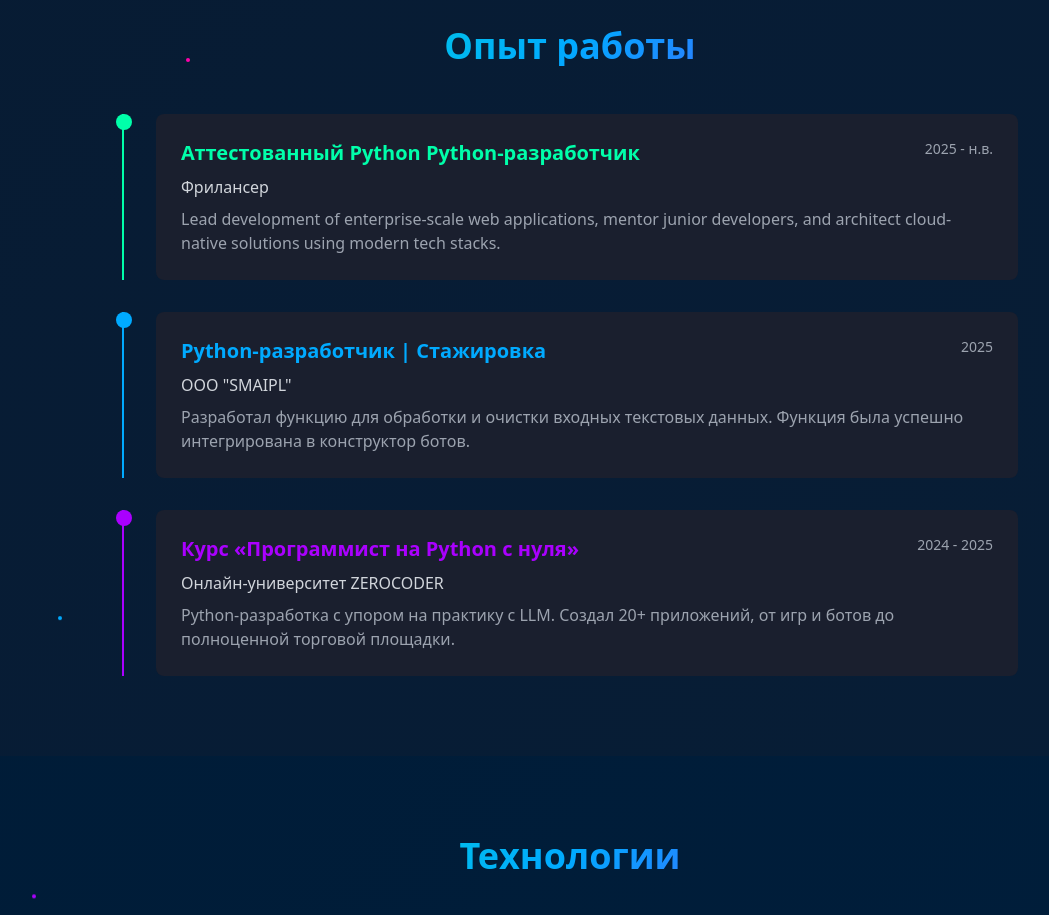
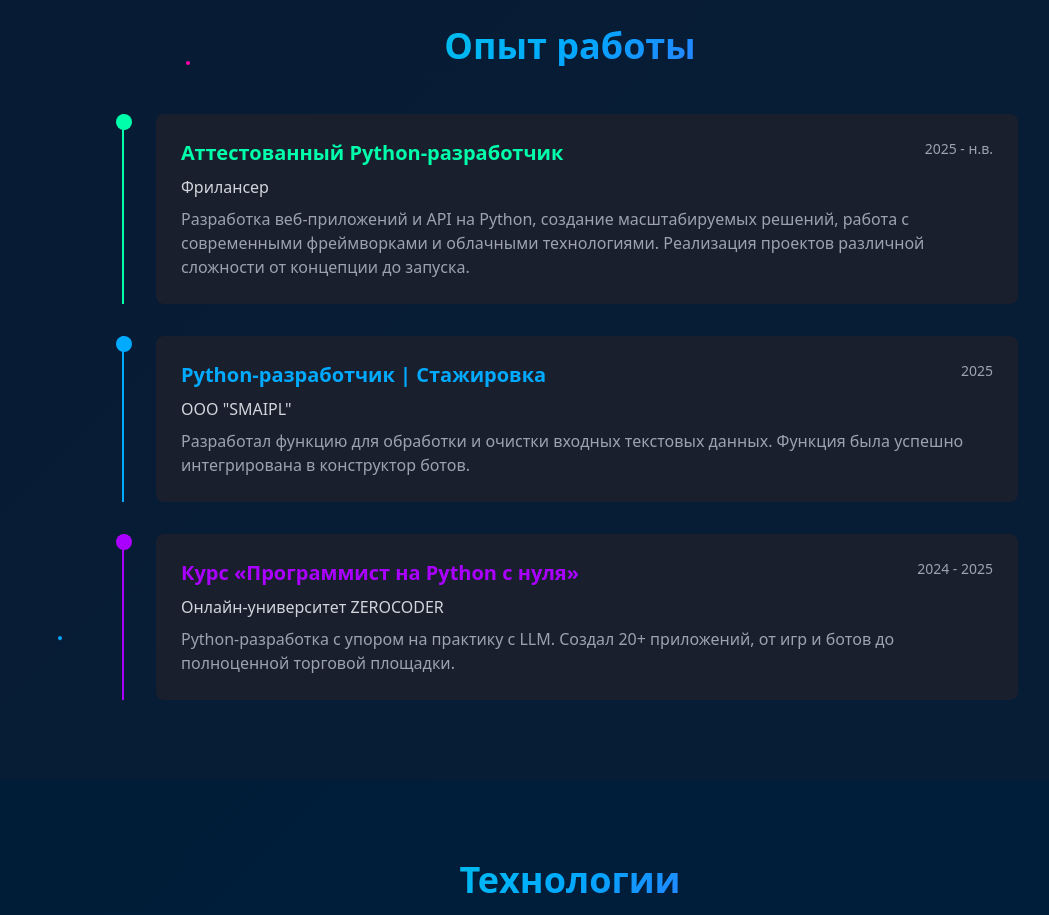
Before and after one commit to Z01coder/Z01coder.github.io, a plain HTML site: page index.html in a window 1280 px wide. Shown: the part 1700-2615 px from the top of the page, without its empty margins (70-1119 px from the left). Drawn offline with nearby package versions, Linux system fonts and the light colour scheme.

Commit message:
Fix job title and update project description in Russian to better reflect skills and responsibilities

```diff
--- a/index.html
+++ b/index.html
@@ -352,13 +352,14 @@
                     <div class="absolute -left-2 top-0 w-4 h-4 bg-aurora-green rounded-full"></div>
                     <div class="bg-dark-card p-6 rounded-lg card-hover">
                         <div class="flex justify-between items-start mb-2">
-                            <h3 class="text-xl font-semibold text-aurora-green">Аттестованный Python Python-разработчик</h3>
+                            <h3 class="text-xl font-semibold text-aurora-green">Аттестованный Python-разработчик</h3>
                             <span class="text-sm text-gray-400">2025 - н.в.</span>
                         </div>
                         <p class="text-gray-300 font-medium mb-2">Фрилансер</p>
                         <p class="text-gray-400">
-                            Lead development of enterprise-scale web applications, mentor junior developers,
-                            and architect cloud-native solutions using modern tech stacks.
+                            Разработка веб-приложений и API на Python, создание масштабируемых решений,
+                            работа с современными фреймворками и облачными технологиями. Реализация
+                            проектов различной сложности от концепции до запуска.
                         </p>
                     </div>
                 </div>
```
